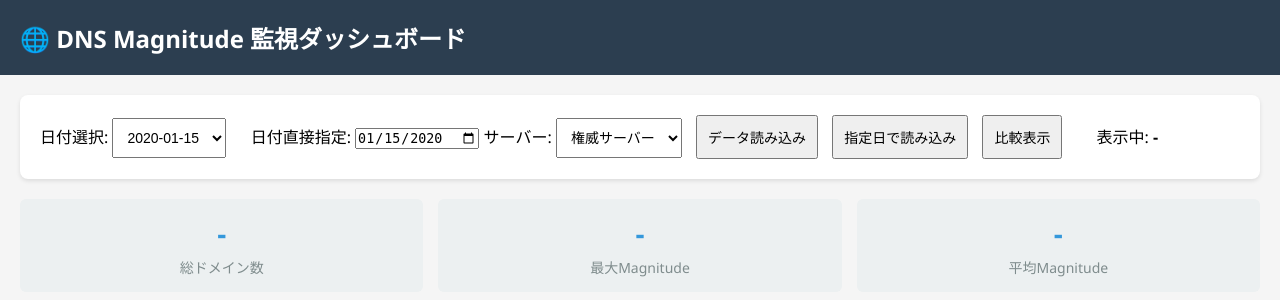
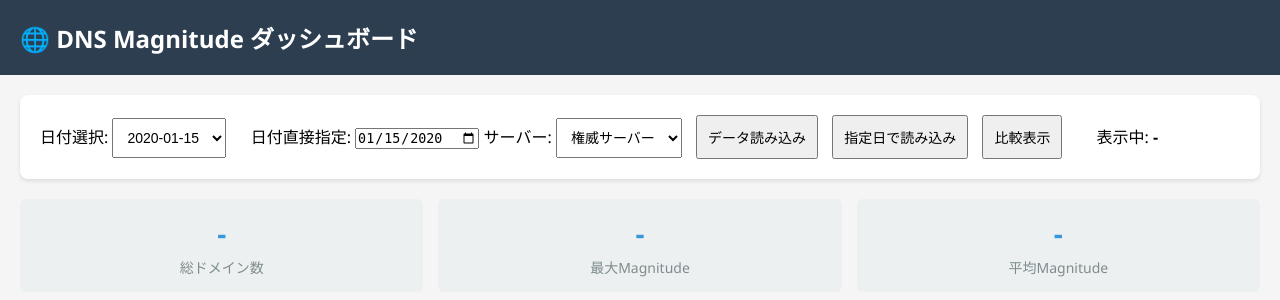
Before and after one commit to shimarda/dnsmagnitude, a Flask app: template templates/index.html in a window 1280 px wide. Shown: the top 300 px of the page. Run offline with Flask 3, Linux system fonts and the light colour scheme; the template is opened without the code that fills it: most values are stand-ins (such as "Sample title", 1, 10 or a date in 2020).

Commit message:
htmlを修正

```diff
--- a/templates/index.html
+++ b/templates/index.html
@@ -29,7 +29,7 @@
 </head>
 <body>
     <div class="header">
-        <h1>🌐 DNS Magnitude 監視ダッシュボード</h1>
+        <h1>🌐 DNS Magnitude ダッシュボード</h1>
     </div>
 
     <div class="controls">
```
